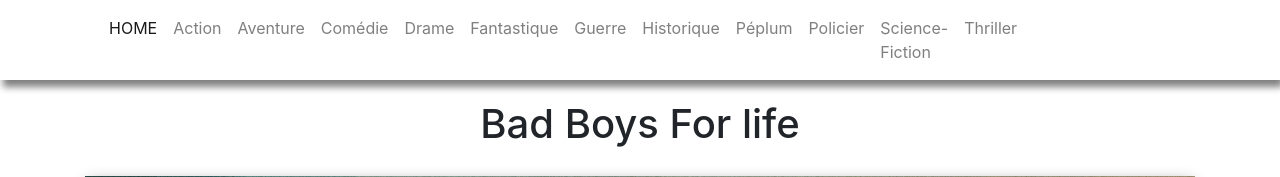
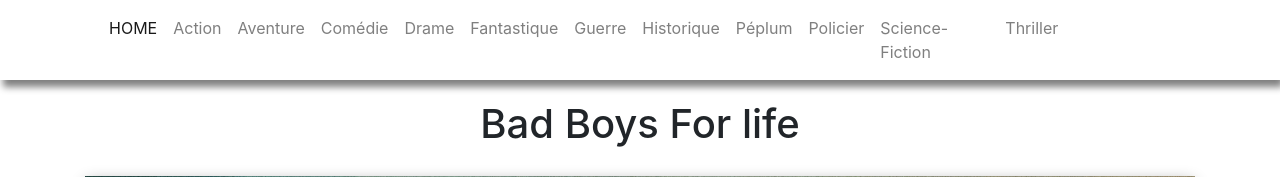
Before and after one commit to Mr-Personne/cinefilm, a PHP site: page /movie-website/index.php?page=1 in a window 1280 px wide. Shown: the top 177 px of the page. Run offline with PHP 8.4, Linux system fonts and the light colour scheme; data comes from the database, SQL or seed files in the repository.

Commit message:
w-200 en w-125

```diff
--- a/view/film-info.php
+++ b/view/film-info.php
@@ -59,7 +59,7 @@
                                 <li class="nav-item">
                                 <a class="nav-link" href="index.php?genre=Policier">Policier</a>
                                 </li>
-                                <li class="nav-item w-200px">
+                                <li class="nav-item w-125px">
                                 <a class="nav-link" href="index.php?genre=Science Fiction">Science-Fiction</a>
                                 </li>
                                 <li class="nav-item">
```
